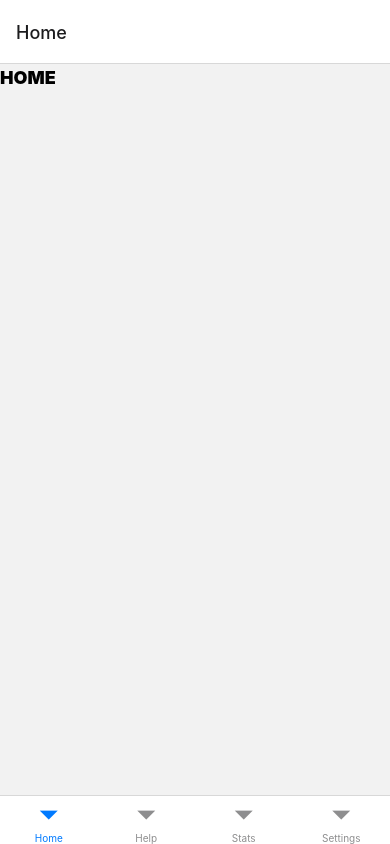
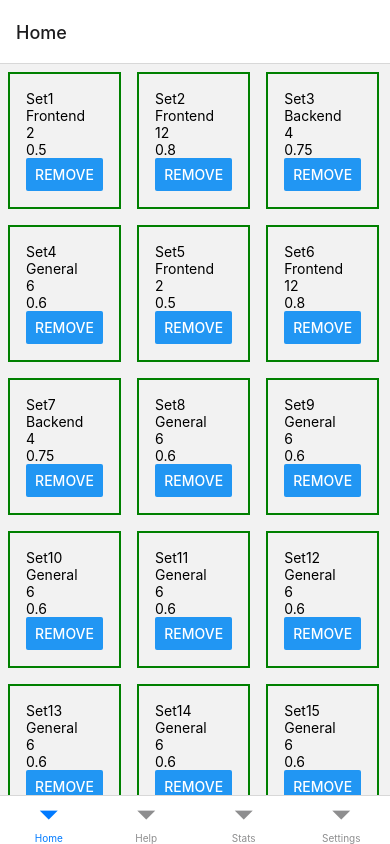
Before and after one commit to georgboehmGithub/DOMemory, a React Native app: screen /Home in a window 390 px wide. Built offline with nearby package versions, Linux system fonts and the light colour scheme.

Commit message:
scrollable sample set view

```diff
--- a/screens/Home.jsx
+++ b/screens/Home.jsx
@@ -1,10 +1,68 @@
 import React from "react";
-import { Text, View } from "react-native";
+import {
+  Text,
+  View,
+  Button,
+  FlatList,
+  Pressable,
+  StyleSheet,
+} from "react-native";
 
-const Home = () => {
+const Home = ({ navigation }) => {
+  const CardSets = [
+    { title: "Set1", group: "Frontend", numCards: 2, personalBest: 0.5 },
+    { title: "Set2", group: "Frontend", numCards: 12, personalBest: 0.8 },
+    { title: "Set3", group: "Backend", numCards: 4, personalBest: 0.75 },
+    { title: "Set4", group: "General", numCards: 6, personalBest: 0.6 },
+    { title: "Set5", group: "Frontend", numCards: 2, personalBest: 0.5 },
+    { title: "Set6", group: "Frontend", numCards: 12, personalBest: 0.8 },
+    { title: "Set7", group: "Backend", numCards: 4, personalBest: 0.75 },
+    { title: "Set8", group: "General", numCards: 6, personalBest: 0.6 },
+    { title: "Set9", group: "General", numCards: 6, personalBest: 0.6 },
+    { title: "Set10", group: "General", numCards: 6, personalBest: 0.6 },
+    { title: "Set11", group: "General", numCards: 6, personalBest: 0.6 },
+    { title: "Set12", group: "General", numCards: 6, personalBest: 0.6 },
+    { title: "Set13", group: "General", numCards: 6, personalBest: 0.6 },
+    { title: "Set14", group: "General", numCards: 6, personalBest: 0.6 },
+    { title: "Set15", group: "General", numCards: 6, personalBest: 0.6 },
+  ];
+
+  const renderItem = ({ item }) => (
+    <Pressable
+      style={styles.cardContainer}
+      onPress={() => navigation.navigate("Help")}
+    >
+      <Text>
+        {item.title}
+        {"\n"}
+        {item.group}
+        {"\n"}
+        {item.numCards}
+        {"\n"}
+        {item.personalBest}
+      </Text>
+      <Button title="remove"></Button>
+    </Pressable>
+  );
+
+  const styles = StyleSheet.create({
+    cardContainer: {
+      margin: 8,
+      padding: 16,
+      width: "29%",
+      borderWidth: 2, // Add border width
+      borderColor: "green", // Add border color
+    },
+  });
+
   return (
-    <View className="flex-1">
-      <Text className="text-lg font-black">HOME</Text>
+    <View>
+      <FlatList
+        data={CardSets}
+        numColumns={3}
+        renderItem={renderItem}
+        keyExtractor={(item) => item.title}
+      ></FlatList>
     </View>
   );
 };
```
